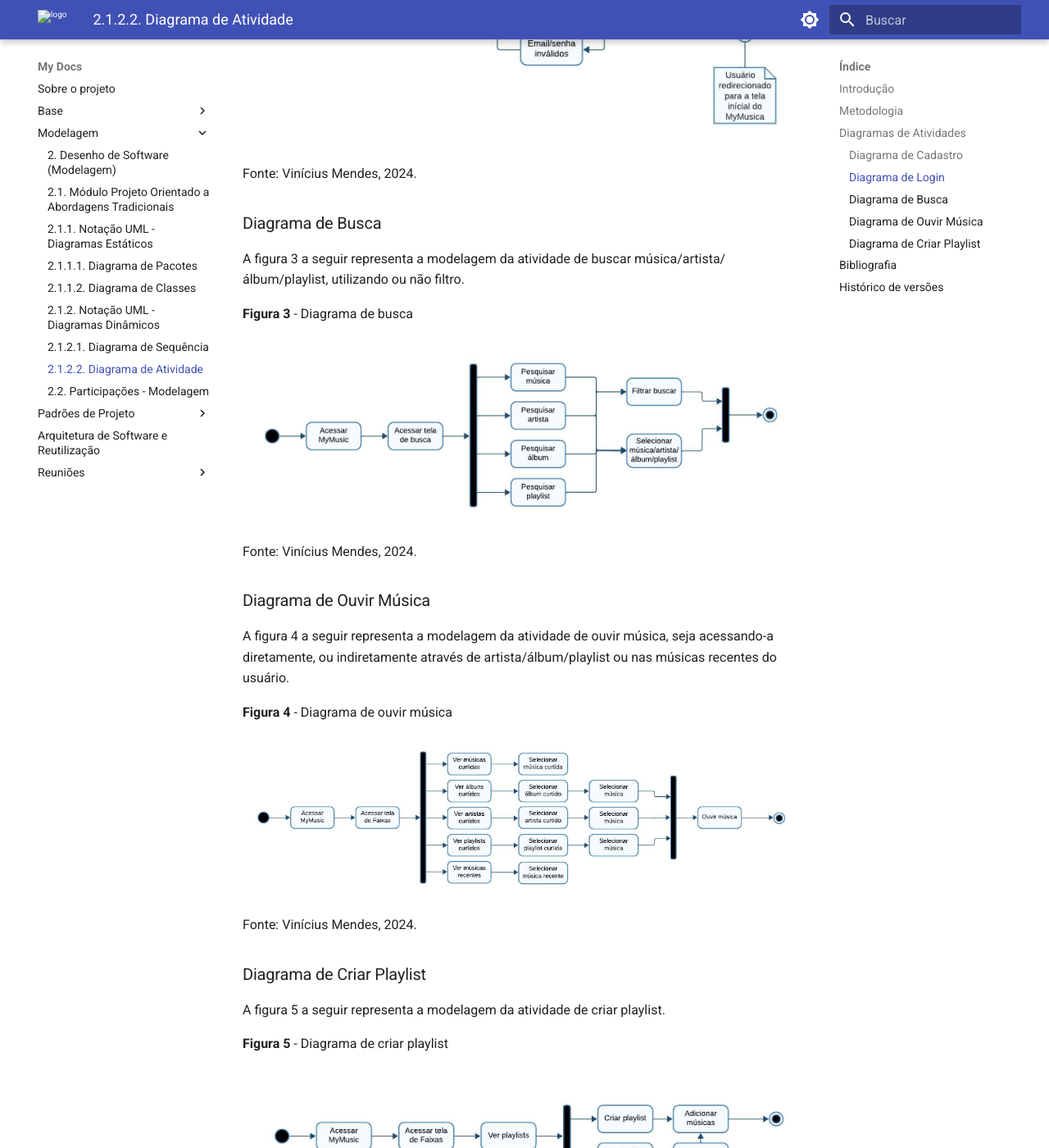
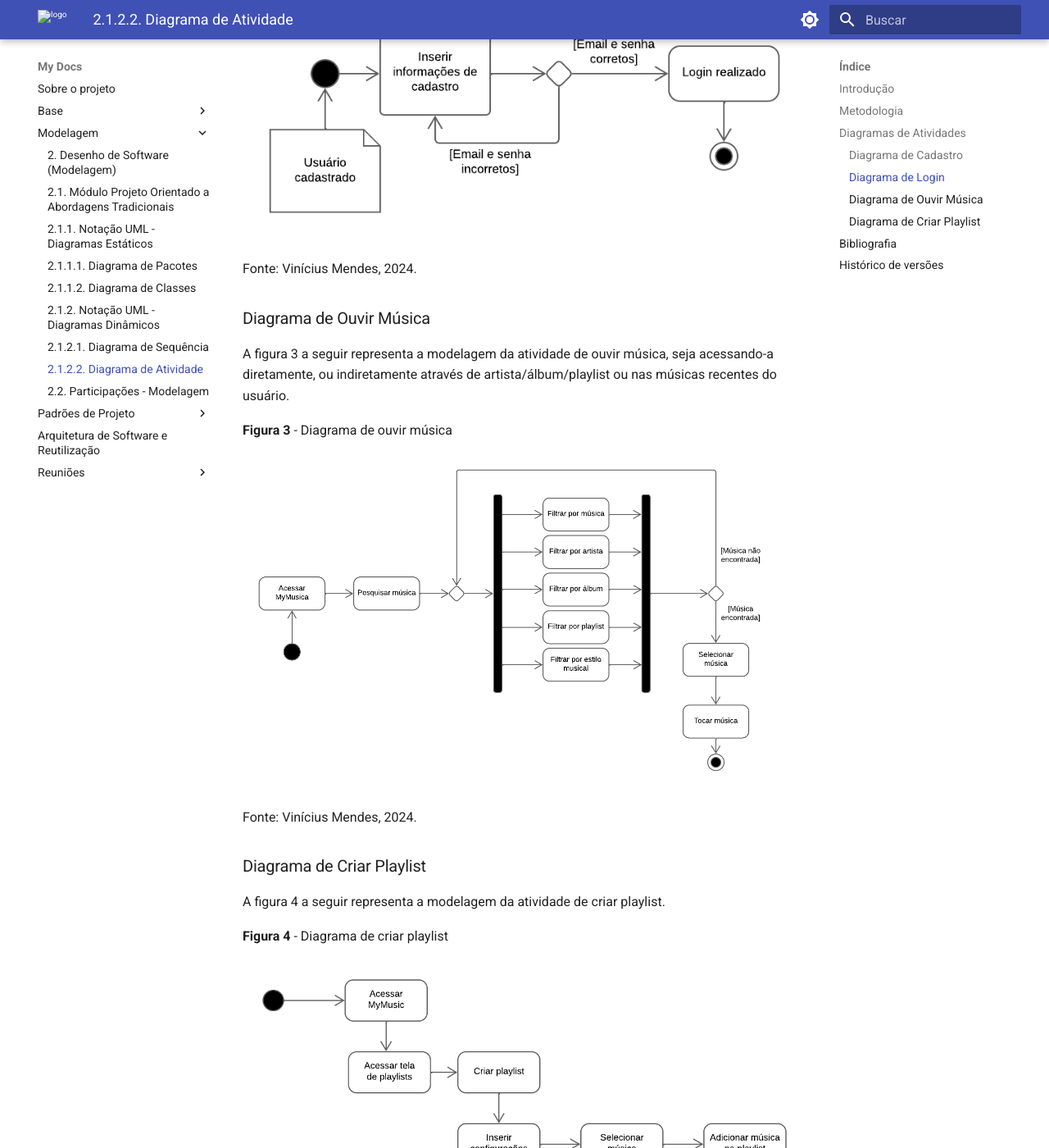
Before and after one commit to UnBArqDsw2024-1/2024.1_G2_My_Music, an MkDocs documentation site: the page built from docs/Modelagem/diagramaAtividades.md, in a window 1280 px wide and 1400 px high, scrolled down 1548 px. Shown: the whole window at 82% size. Built offline with MkDocs 1.6.1 and Material for MkDocs 9.7.7, drawn with Linux system fonts in a browser that asks for light colours; some of the changed text lies outside the part shown.

Commit message:
Atualização diagrama de atividades

```diff
--- a/docs/Modelagem/diagramaAtividades.md
+++ b/docs/Modelagem/diagramaAtividades.md
@@ -15,7 +15,7 @@ A figura 1 a seguir representa a modelagem da atividade de cadastro no aplicativ
 
 **Figura 1** - Diagrama de cadastro
 
-![Figura 1](../Assets/DiagramadeAtividades-Cadastro.jpeg)
+![Figura 1](../Assets/DiagramadeAtividades-Cadastro.png)
 
 Fonte: Vinícius Mendes, 2024.
 
@@ -24,34 +24,25 @@ A figura 2 a seguir representa a modelagem da atividade de login no aplicativo M
 
 **Figura 2** - Diagrama de login
 
-![Figura 2](../Assets/DiagramadeAtividades-Login.jpeg)
-
-Fonte: Vinícius Mendes, 2024.
-
-### Diagrama de Busca
-A figura 3 a seguir representa a modelagem da atividade de buscar música/artista/álbum/playlist, utilizando ou não filtro.
-
-**Figura 3** - Diagrama de busca
-
-![Figura 3](../Assets/DiagramadeAtividades-Busca.jpeg)
+![Figura 2](../Assets/DiagramadeAtividades-Login.png)
 
 Fonte: Vinícius Mendes, 2024.
 
 ### Diagrama de Ouvir Música
-A figura 4 a seguir representa a modelagem da atividade de ouvir música, seja acessando-a diretamente, ou indiretamente através de artista/álbum/playlist ou nas músicas recentes do usuário.
+A figura 3 a seguir representa a modelagem da atividade de ouvir música, seja acessando-a diretamente, ou indiretamente através de artista/álbum/playlist ou nas músicas recentes do usuário.
 
-**Figura 4** - Diagrama de ouvir música
+**Figura 3** - Diagrama de ouvir música
 
-![Figura 4](../Assets/DiagramadeAtividades-Ouvirmusica.jpeg)
+![Figura 3](../Assets/DiagramadeAtividades-Ouvirmusica.png)
 
 Fonte: Vinícius Mendes, 2024.
 
 ### Diagrama de Criar Playlist
-A figura 5 a seguir representa a modelagem da atividade de criar playlist.
+A figura 4 a seguir representa a modelagem da atividade de criar playlist.
 
-**Figura 5** - Diagrama de criar playlist
+**Figura 4** - Diagrama de criar playlist
 
-![Figura 5](../Assets/DiagramadeAtividades-Criarplaylist.jpeg)
+![Figura 4](../Assets/DiagramadeAtividades-Criarplaylist.png)
 
 Fonte: Vinícius Mendes, 2024.
 
```
Also changed, not shown: other parts of docs/Modelagem/diagramaAtividades.md (+2 -1 lines), docs/Assets/DiagramadeAtividades-Busca.jpeg (deleted), docs/Assets/DiagramadeAtividades-Cadastro.jpeg (deleted), docs/Assets/DiagramadeAtividades-Cadastro.png (added), docs/Assets/DiagramadeAtividades-Criarplaylist.jpeg (deleted), docs/Assets/DiagramadeAtividades-Criarplaylist.png (added), docs/Assets/DiagramadeAtividades-Login.jpeg (deleted), docs/Assets/DiagramadeAtividades-Login.png (added), docs/Assets/DiagramadeAtividades-Ouvirmusica.jpeg (deleted), docs/Assets/DiagramadeAtividades-Ouvirmusica.png (added).
